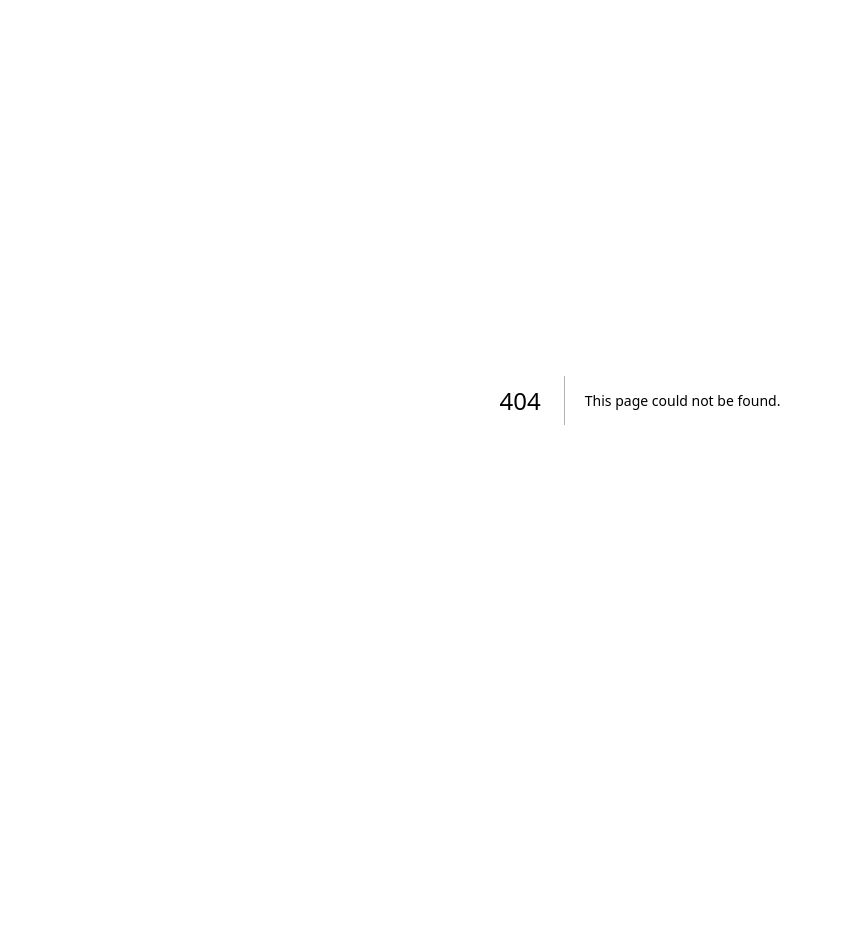
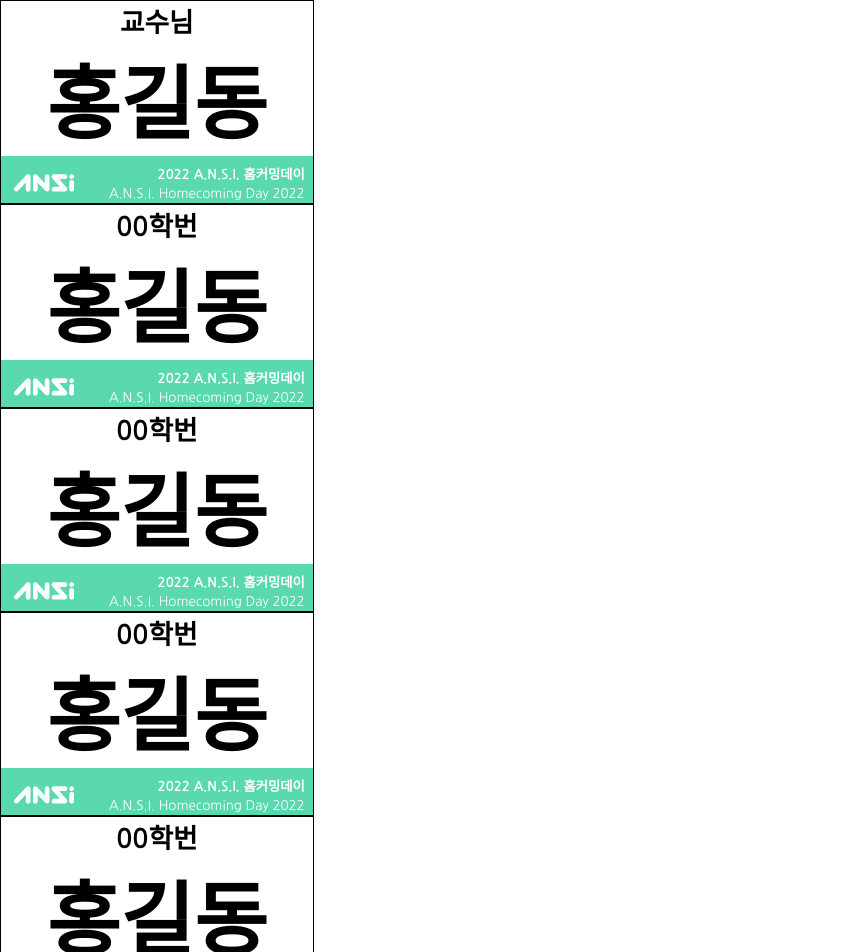
Before and after one commit to rlj1202/ansi-nametags, a Next.js app: page /test in a window 1280 px wide. Before the commit this address had no page. Shown: the top 952 px of the page, without its empty margins (0-842 px from the left). Before the commit the page ends 800 px from the top, so only its background shows below. Built offline with nearby package versions, Linux system fonts and the light colour scheme.

Commit message:
Separate nametag from homecoming page

```diff
--- /dev/null
+++ b/components/HomecomingNametag.tsx
@@ -0,0 +1,131 @@
+import Image from "next/image";
+import { FC } from "react";
+
+import ansiLogo from "../public/ansi-logo-white.svg";
+
+const HomecomingNametag: FC<{
+  group: string;
+  title: string;
+  subtitle: string;
+  homecomingYear: number;
+  ext?: string;
+}> = ({ group, title, subtitle, homecomingYear, ext }) => {
+  const width = "8.3cm";
+  const height = "5.4cm";
+
+  return (
+    <div className="wrapper">
+      <div className="info">
+        <div className="info-year">{subtitle}</div>
+        <div className="info-name">{title}</div>
+        {ext && <div className="info-ext">{ext}</div>}
+      </div>
+      <div className="footer">
+        <div className="footer-logo">
+          <div className="footer-logo-wrapper">
+            <Image src={ansiLogo} alt="A.N.S.I. Logo" fill />
+          </div>
+        </div>
+        <div className="footer-names">
+          <div className="footer-hangul">
+            {homecomingYear} A.N.S.I. 홈커밍데이
+          </div>
+          <div className="footer-english">
+            A.N.S.I. Homecoming Day {homecomingYear}
+          </div>
+        </div>
+      </div>
+
+      <style jsx>{`
+        .wrapper {
+          border: 1px solid black;
+
+          width: ${width};
+          height: ${height};
+
+          display: flex;
+          flex-direction: column;
+
+          overflow: hidden;
+
+          font-family: "Nanum Gothic", sans-serif;
+          background-color: white;
+        }
+
+        .info {
+          color: black;
+          text-align: center;
+
+          flex-grow: 1;
+
+          display: flex;
+          flex-direction: column;
+          justify-content: center;
+        }
+        .info-year {
+          font-size: 20pt;
+          font-weight: 800;
+        }
+        .info-name {
+          font-size: 60pt;
+          font-weight: bold;
+          font-weight: 800;
+        }
+        .info-ext {
+          font-size: 24pt;
+        }
+
+        .footer {
+          text-align: right;
+          background-color: var(
+            ${group === "재학생"
+              ? "--ansi-black"
+              : group === "휴학생"
+              ? "--ansi-cyan"
+              : group === "졸업생"
+              ? "--ansi-red"
+              : group === "신입생"
+              ? "--ansi-mint"
+              : group === "교수님"
+              ? "--ansi-brown"
+              : "--ansi-black"}
+          );
+          color: white;
+
+          padding: 5pt;
+          box-sizing: border-box;
+
+          display: flex;
+          align-items: stretch;
+        }
+        .footer-logo {
+          padding-left: 5pt;
+          padding-right: 25pt;
+          flex: 1;
+        }
+        .footer-logo-wrapper {
+          position: relative;
+          width: 100%;
+          height: 100%;
+        }
+        .footer-hangul,
+        .footer-english {
+          padding: 1pt;
+        }
+        .footer-hangul {
+          font-weight: bold;
+          font-size: 10pt;
+
+          grid-column-start: 2;
+        }
+        .footer-english {
+          font-size: 10pt;
+
+          grid-column-start: 2;
+        }
+      `}</style>
+    </div>
+  );
+};
+
+export default HomecomingNametag;
--- /dev/null
+++ b/pages/test.tsx
@@ -0,0 +1,44 @@
+import HomecomingNametag from "../components/HomecomingNametag";
+
+const Test = () => {
+  return (
+    <>
+      <HomecomingNametag
+        group="교수님"
+        title="홍길동"
+        subtitle="교수님"
+        homecomingYear={2022}
+      />
+
+      <HomecomingNametag
+        group="졸업생"
+        title="홍길동"
+        subtitle="00학번"
+        homecomingYear={2022}
+      />
+
+      <HomecomingNametag
+        group="재학생"
+        title="홍길동"
+        subtitle="00학번"
+        homecomingYear={2022}
+      />
+
+      <HomecomingNametag
+        group="휴학생"
+        title="홍길동"
+        subtitle="00학번"
+        homecomingYear={2022}
+      />
+
+      <HomecomingNametag
+        group="신입생"
+        title="홍길동"
+        subtitle="00학번"
+        homecomingYear={2022}
+      />
+    </>
+  );
+};
+
+export default Test;
```
Also changed, not shown: pages/homecoming.tsx (+1 -127 lines).
